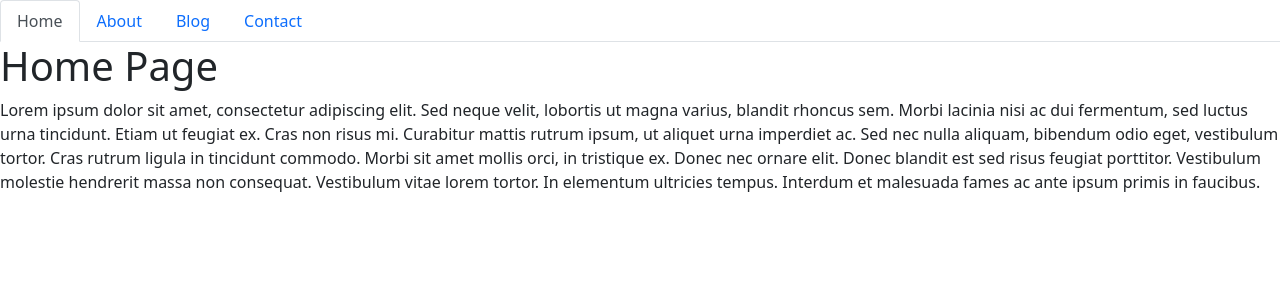
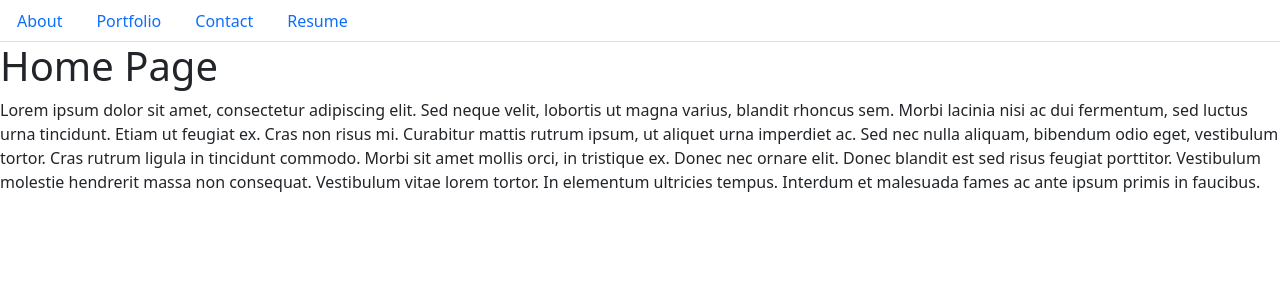
Before and after one commit to leoelicos/react-portfolio, a React (Create React App) app: page / in a window 1280 px wide. Shown: the top 300 px of the page. Built offline with nearby package versions, Linux system fonts and the light colour scheme.

Commit message:
Contextualise starter code to project

```diff
--- a/src/components/NavTabs.js
+++ b/src/components/NavTabs.js
@@ -1,49 +1,26 @@
 import React from 'react';
 
-// Here we are using object destructuring assignment to pluck off our variables from the props object
-// We assign them to their own variable names
 function NavTabs({ currentPage, handlePageChange }) {
   return (
     <ul className="nav nav-tabs">
       <li className="nav-item">
-        <a
-          href="#home"
-          onClick={() => handlePageChange('Home')}
-          // This is a conditional (ternary) operator that checks to see if the current page is "Home"
-          // If it is, we set the current page to 'nav-link-active', otherwise we set it to 'nav-link'
-          className={currentPage === 'Home' ? 'nav-link active' : 'nav-link'}
-        >
-          Home
-        </a>
-      </li>
-      <li className="nav-item">
-        <a
-          href="#about"
-          onClick={() => handlePageChange('About')}
-          // Check to see if the currentPage is `About`, and if so we use the active link class from bootstrap. Otherwise, we set it to a normal nav-link
-          className={currentPage === 'About' ? 'nav-link active' : 'nav-link'}
-        >
+        <a href="#about-me" onClick={() => handlePageChange('AboutMe')} className={currentPage === 'AboutMe' ? 'nav-link active' : 'nav-link'}>
           About
         </a>
       </li>
       <li className="nav-item">
-        <a
-          href="#blog"
-          onClick={() => handlePageChange('Blog')}
-          // Check to see if the currentPage is `Blog`, and if so we use the active link class from bootstrap. Otherwise, we set it to a normal nav-link
-          className={currentPage === 'Blog' ? 'nav-link active' : 'nav-link'}
-        >
-          Blog
+        <a href="#portfolio" onClick={() => handlePageChange('Portfolio')} className={currentPage === 'Portfolio' ? 'nav-link active' : 'nav-link'}>
+          Portfolio
         </a>
       </li>
       <li className="nav-item">
-        <a
-          href="#contact"
-          onClick={() => handlePageChange('Contact')}
-          // Check to see if the currentPage is `Contact`, and if so we use the active link class from bootstrap. Otherwise, we set it to a normal nav-link
-          className={currentPage === 'Contact' ? 'nav-link active' : 'nav-link'}
-        >
+        <a href="#contact" onClick={() => handlePageChange('Contact')} className={currentPage === 'Contact' ? 'nav-link active' : 'nav-link'}>
           Contact
+        </a>
+      </li>
+      <li className="nav-item">
+        <a href="#resume" onClick={() => handlePageChange('Resume')} className={currentPage === 'Resume' ? 'nav-link active' : 'nav-link'}>
+          Resume
         </a>
       </li>
     </ul>
```
